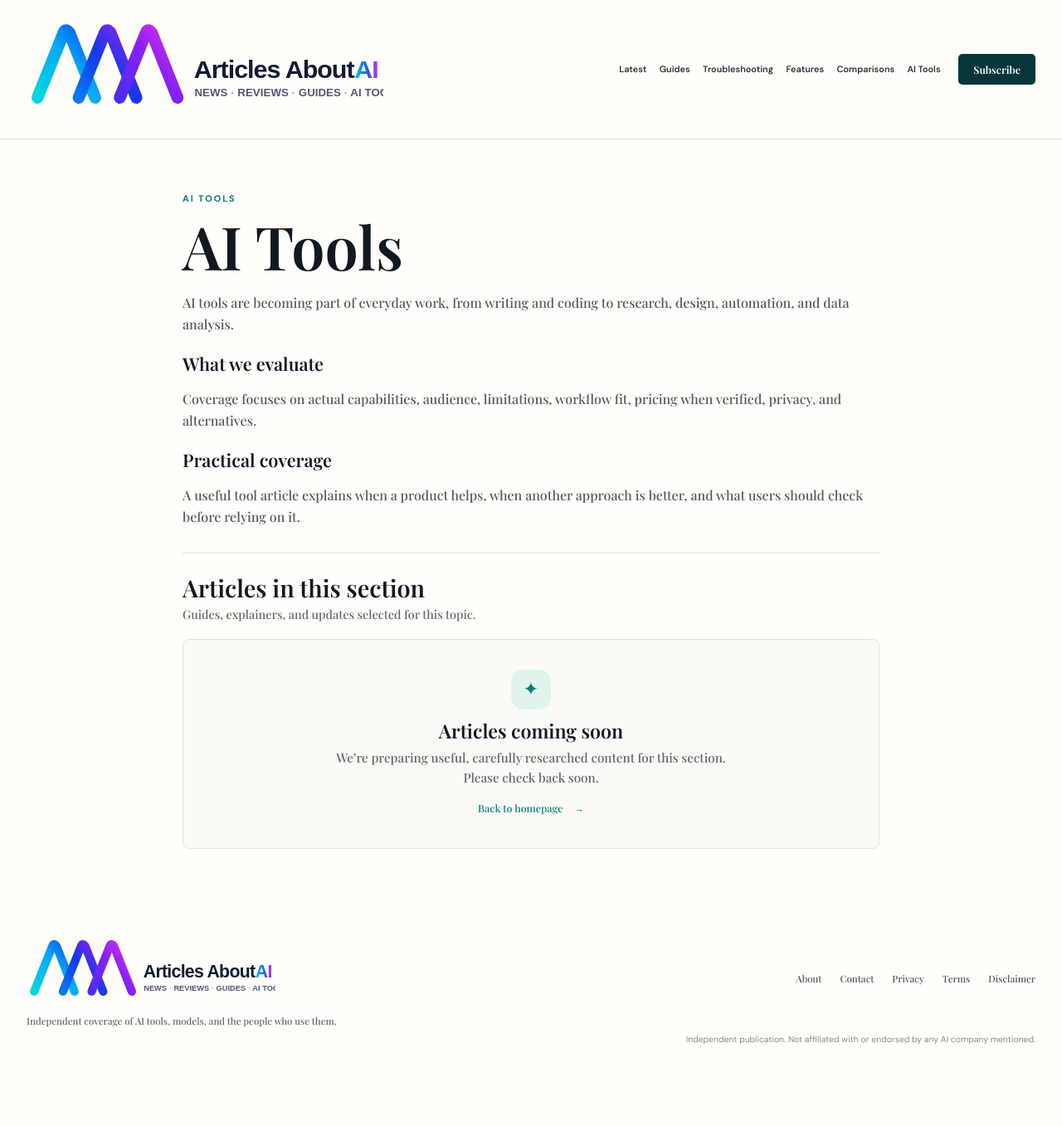
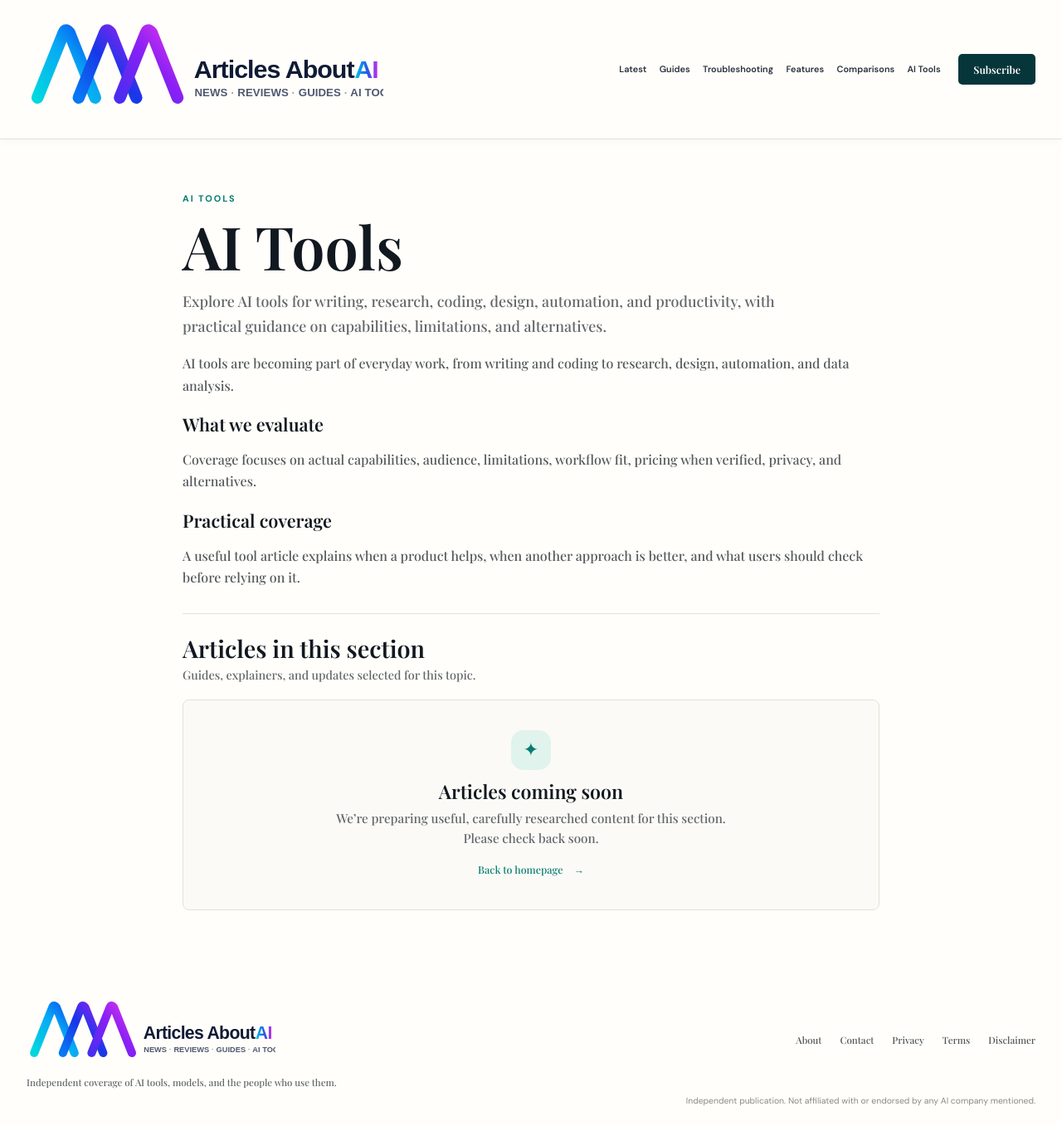
Before and after one commit to todaysnewsai/ChatGPTScope, a Jekyll site: the page built from tools/index.md, in a window 1280 px wide. Shown: the whole page at 83% size. Built offline with Jekyll 4.4.1, drawn with Linux system fonts in a browser that asks for light colours; before the commit the page ends 1283 px from its top, so only the background shows below that.

Commit message:
Add SEO description to AI tools page

```diff
--- a/tools/index.md
+++ b/tools/index.md
@@ -2,6 +2,8 @@
 category: tools
 layout: page
 title: "AI Tools"
+permalink: /tools/
+description: "Explore AI tools for writing, research, coding, design, automation, and productivity, with practical guidance on capabilities, limitations, and alternatives."
 ---
 
 AI tools are becoming part of everyday work, from writing and coding to research, design, automation, and data analysis.
```
